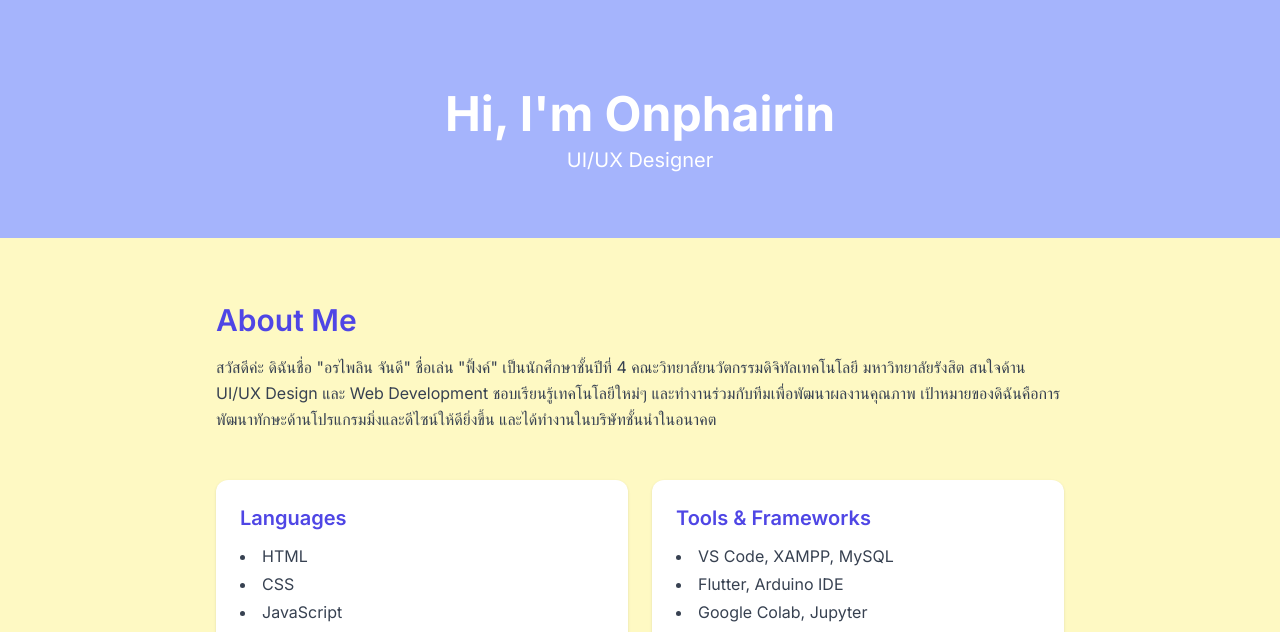
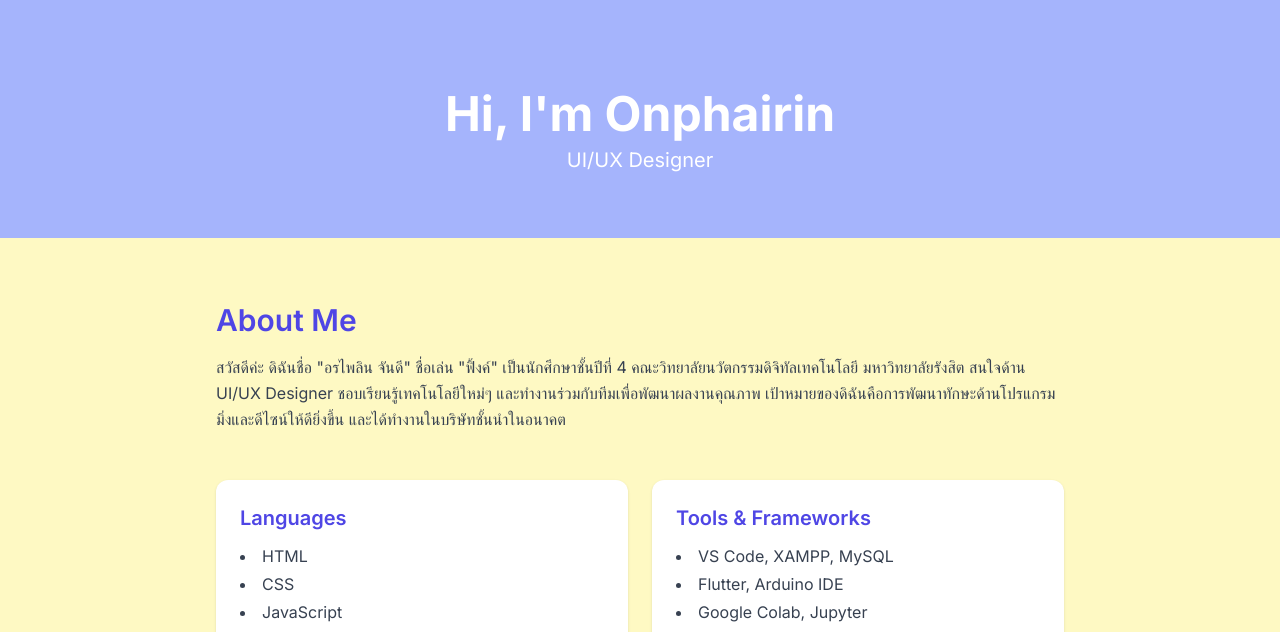
Before and after one commit to onphairin/portfolio-onphairin, a plain HTML site: page index.html in a window 1280 px wide. Shown: the part 166-798 px from the top of the page. Drawn offline with nearby package versions, Linux system fonts and the light colour scheme.

Commit message:
แก้ไขฟีเจอร์หรือบั๊ก

```diff
--- a/index.html
+++ b/index.html
@@ -42,7 +42,7 @@
     <h3 class="text-3xl font-semibold text-indigo-600 mb-4">About Me</h3>
     <p class="text-gray-700 leading-relaxed">
       สวัสดีค่ะ ดิฉันชื่อ "อรไพลิน จันดี" ชื่อเล่น "ฟิ้งค์" เป็นนักศึกษาชั้นปีที่ 4 คณะวิทยาลัยนวัตกรรมดิจิทัลเทคโนโลยี มหาวิทยาลัยรังสิต
-      สนใจด้าน UI/UX Design และ Web Development ชอบเรียนรู้เทคโนโลยีใหม่ๆ และทำงานร่วมกับทีมเพื่อพัฒนาผลงานคุณภาพ เป้าหมายของดิฉันคือการพัฒนาทักษะด้านโปรแกรมมิ่งและดีไซน์ให้ดียิ่งขึ้น
+      สนใจด้าน UI/UX Designer ชอบเรียนรู้เทคโนโลยีใหม่ๆ และทำงานร่วมกับทีมเพื่อพัฒนาผลงานคุณภาพ เป้าหมายของดิฉันคือการพัฒนาทักษะด้านโปรแกรมมิ่งและดีไซน์ให้ดียิ่งขึ้น
       และได้ทำงานในบริษัทชั้นนำในอนาคต
     </p>
 
```
